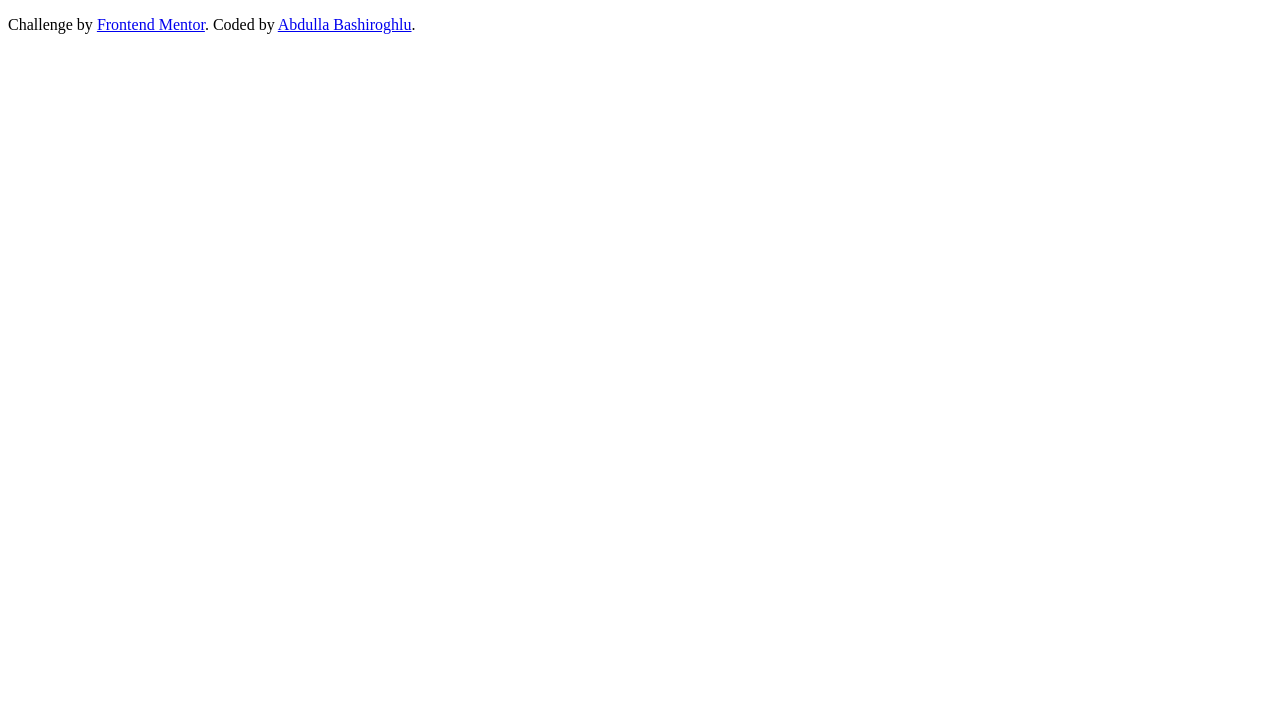
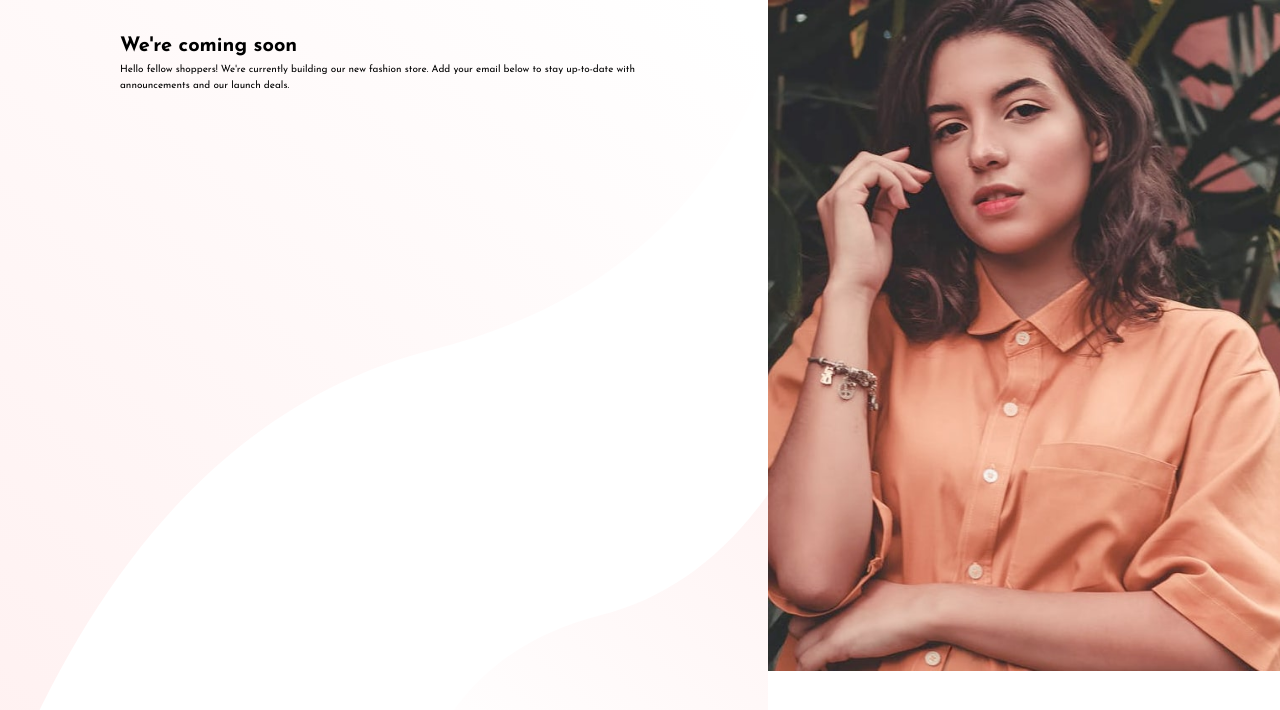
Before and after one commit to bashiroglu/learning-front-end-withprojects, a website: page base-apparel-mentor/index.html in a window 1280 px wide. Drawn offline with Linux system fonts and the light colour scheme.

Commit message:
add styles to my project

```diff
--- a/base-apparel-mentor/index.html
+++ b/base-apparel-mentor/index.html
@@ -20,13 +20,15 @@
     <title>Frontend Mentor | Base Apparel coming soon page</title>
   </head>
   <body>
-    <footer>
-      <p class="attribution">
-        Challenge by
-        <a href="https://www.frontendmentor.io?ref=challenge" target="_blank"
-          >Frontend Mentor</a
-        >. Coded by <a href="#">Abdulla Bashiroghlu</a>.
-      </p>
-    </footer>
+   <div class="container">
+     <div class="container__text">
+        <h1>We're <span>coming soon</span></h1>
+        <p>Hello fellow shoppers! We're currently building our new fashion store.
+          Add your email below to stay up-to-date with announcements and our launch deals.</p>
+     </div>
+     <div class="container__photo">
+       <img src="./images/hero-desktop.jpg" alt="">
+     </div>
+   </div>
   </body>
 </html>
--- a/base-apparel-mentor/sass/_base.scss
+++ b/base-apparel-mentor/sass/_base.scss
@@ -30,8 +30,5 @@ body {
     var(--color-primary-light),
     var(--color-primary-dark)
   );
-  background-size: cover;
-  background-repeat: no-repeat;
-
   min-height: 100vh;
 }
--- /dev/null
+++ b/base-apparel-mentor/sass/_components.scss
@@ -0,0 +1,17 @@
+.container{
+    display: grid;
+    grid-template-columns: 3fr 2fr;
+}
+.container__text{
+    background: url(../images/bg-pattern-desktop.svg) no-repeat;
+    background-size: cover;
+    height: 100vh;
+    padding: 3rem 12rem;
+}
+.container__photo{
+
+    img{
+        width: 100%;
+        height: auto;
+    }
+}
--- a/base-apparel-mentor/sass/main.scss
+++ b/base-apparel-mentor/sass/main.scss
@@ -1 +1,2 @@
 @import 'base';
+@import 'components';
```
Also changed, not shown: base-apparel-mentor/css/style.css.
